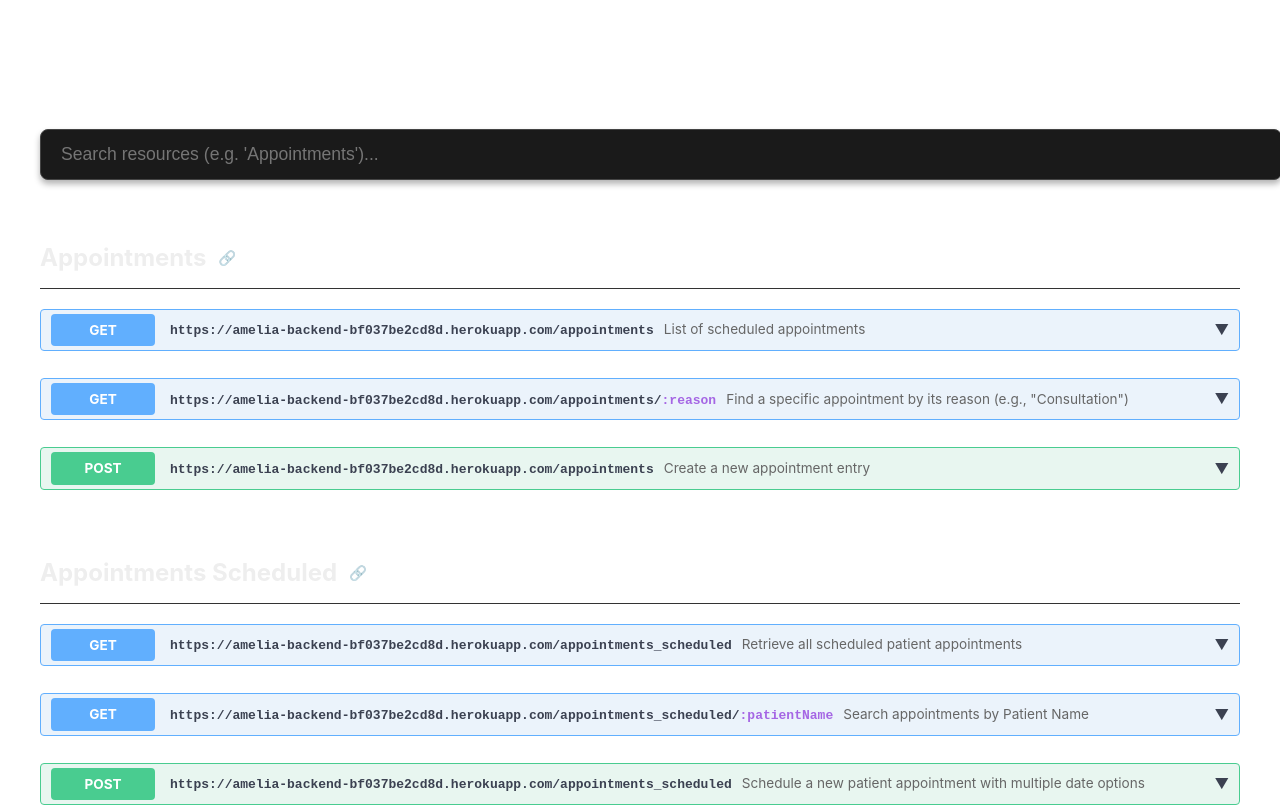
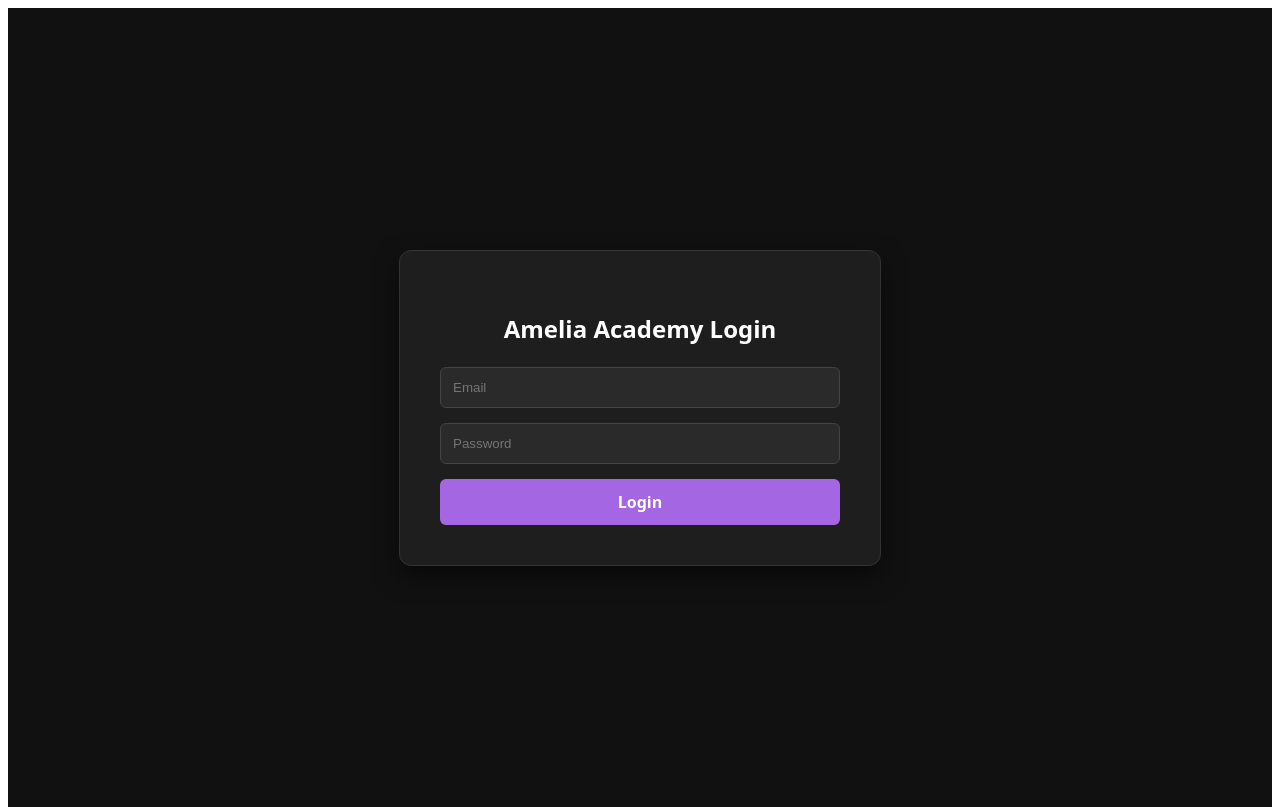
Before and after one commit to Trizzlenova/amelia-frontend, a React (Vite) app: page / in a window 1280 px wide. Shown: the top 807 px of the page. Built offline with nearby package versions, Linux system fonts and the light colour scheme.

Commit message:
login page

```diff
--- a/src/App.jsx
+++ b/src/App.jsx
@@ -2,14 +2,21 @@ import { useState, useEffect } from 'react';
 
 // components
 import { API_CONFIG } from './apiConfig';
-import ApiSection from './components/ApiSection'
+import ApiSection from './components/ApiSection';
+import Login from './components/Login';
 import Filter from './components/Filter';
 
 // test url: fetch('https://amelia-backend-bf037be2cd8d.herokuapp.com/appointments/')
 
 function App() {
+  const [user, setUser] = useState(null);
   const [searchTerm, setSearchTerm] = useState("");
   const [copied, setCopied] = useState(false);
+
+  // !user => Login page
+  if (!user) {
+    return <Login onLoginSuccess={(userData) => setUser(userData)} />;
+  }
 
   // Logic to filter the keys
   const filteredResourceKeys = Object.keys(API_CONFIG).filter((key) =>
@@ -27,11 +34,48 @@ function App() {
   };
 
   return (
-    <div style={{
-      width: '100%', maxWidth: '1200px', margin: '0 auto', padding: '40px 20px',
-      color: '#fff', minHeight: '100vh', fontFamily: 'Inter, sans-serif'
-    }}>
-      <h1 style={{ fontSize: '2.5rem', marginBottom: '10px' }}>Amelia Academy API Dashboard</h1>
+      <div style={{
+        width: '100%', maxWidth: '1200px', margin: '0 auto', padding: '40px 20px',
+        color: '#fff', minHeight: '100vh', fontFamily: 'Inter, sans-serif'
+      }}>
+      <div style={{
+        display: 'flex',
+        justifyContent: 'space-between',
+        alignItems: 'flex-start',
+        marginBottom: '30px'
+      }}>
+        <div>
+          <h1 style={{ fontSize: '2.5rem', margin: 0 }}>Amelia Academy API Dashboard</h1>
+          {/* Shows the email of the user we set during loginSuccess */}
+          <p style={{ color: '#888', marginTop: '8px', fontSize: '0.9rem' }}>
+            Logged in as: <span style={{ color: '#a566e4' }}>{user?.email || 'Admin'}</span>
+          </p>
+        </div>
+
+        <button
+          onClick={() => setUser(null)}
+          style={{
+            padding: '10px 20px',
+            backgroundColor: 'transparent',
+            color: '#ff4d4d',
+            border: '1px solid #ff4d4d',
+            borderRadius: '6px',
+            cursor: 'pointer',
+            fontWeight: 'bold',
+            transition: 'all 0.2s'
+          }}
+          onMouseEnter={(e) => {
+            e.target.style.backgroundColor = '#ff4d4d';
+            e.target.style.color = '#fff';
+          }}
+          onMouseLeave={(e) => {
+            e.target.style.backgroundColor = 'transparent';
+            e.target.style.color = '#ff4d4d';
+          }}
+        >
+          Logout
+        </button>
+      </div>
 
       {/* Render the Filter Component */}
       <Filter
--- /dev/null
+++ b/src/components/Login.jsx
@@ -0,0 +1,69 @@
+import React, { useState } from 'react';
+
+const Login = ({ onLoginSuccess }) => {
+  const [email, setEmail] = useState('');
+  const [password, setPassword] = useState('');
+  const [error, setError] = useState('');
+
+  const handleSubmit = async (e) => {
+    e.preventDefault();
+    setError('');
+
+    try {
+      const response = await fetch('https://amelia-backend-bf037be2cd8d.herokuapp.com/login', {
+        method: 'POST',
+        headers: { 'Content-Type': 'application/json' },
+        body: JSON.stringify({ email, password }),
+      });
+
+      const data = await response.json();
+
+      // Your backend returns a string on success or error
+      if (typeof data === 'string' && data.includes('You created a user')) {
+        onLoginSuccess(data);
+      } else {
+        setError("Invalid email or password");
+      }
+    } catch (err) {
+      setError("Invalid email or password");
+    }
+  };
+
+  return (
+    <div style={{
+      height: '100vh', display: 'flex', alignItems: 'center', justifyContent: 'center', backgroundColor: '#111'
+    }}>
+      <form onSubmit={handleSubmit} style={{
+        backgroundColor: '#1e1e1e', padding: '40px', borderRadius: '12px', width: '100%', maxWidth: '400px',
+        boxShadow: '0 10px 25px rgba(0,0,0,0.5)', border: '1px solid #333'
+      }}>
+        <h2 style={{ color: '#fff', marginBottom: '20px', textAlign: 'center' }}>Amelia Academy Login</h2>
+
+        {error && <p style={{ color: '#ff4d4d', textAlign: 'center', fontSize: '0.9rem' }}>{error}</p>}
+
+        <input
+          type="email" placeholder="Email" value={email} onChange={(e) => setEmail(e.target.value)}
+          required style={inputStyle}
+        />
+        <input
+          type="password" placeholder="Password" value={password} onChange={(e) => setPassword(e.target.value)}
+          required style={inputStyle}
+        />
+
+        <button type="submit" style={buttonStyle}>Login</button>
+      </form>
+    </div>
+  );
+};
+
+const inputStyle = {
+  width: '100%', padding: '12px', marginBottom: '15px', borderRadius: '6px', border: '1px solid #444',
+  backgroundColor: '#2a2a2a', color: '#fff', outline: 'none', boxSizing: 'border-box'
+};
+
+const buttonStyle = {
+  width: '100%', padding: '12px', borderRadius: '6px', border: 'none', backgroundColor: '#a566e4',
+  color: '#fff', fontWeight: 'bold', cursor: 'pointer', transition: 'background 0.2s'
+};
+
+export default Login;
```
